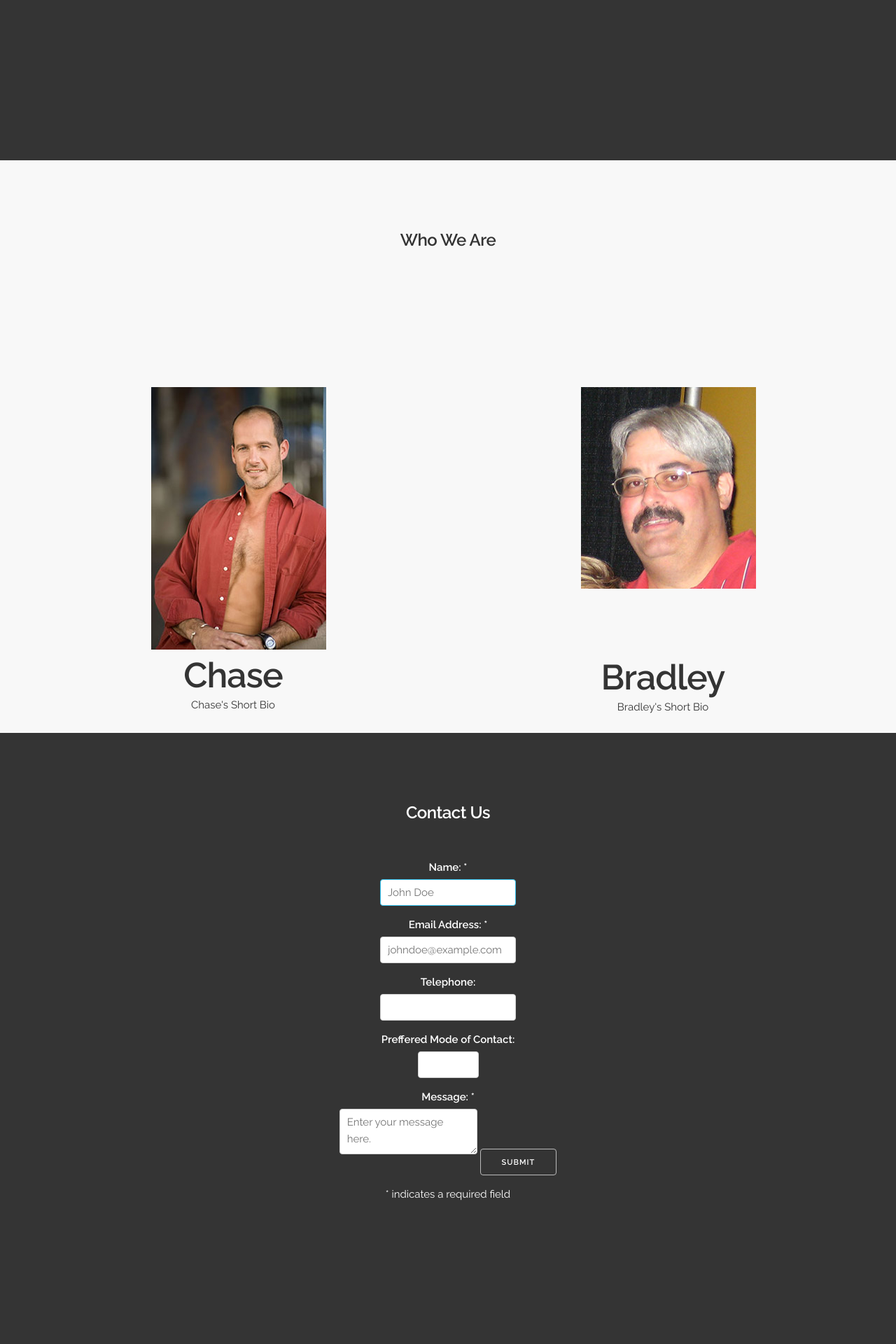
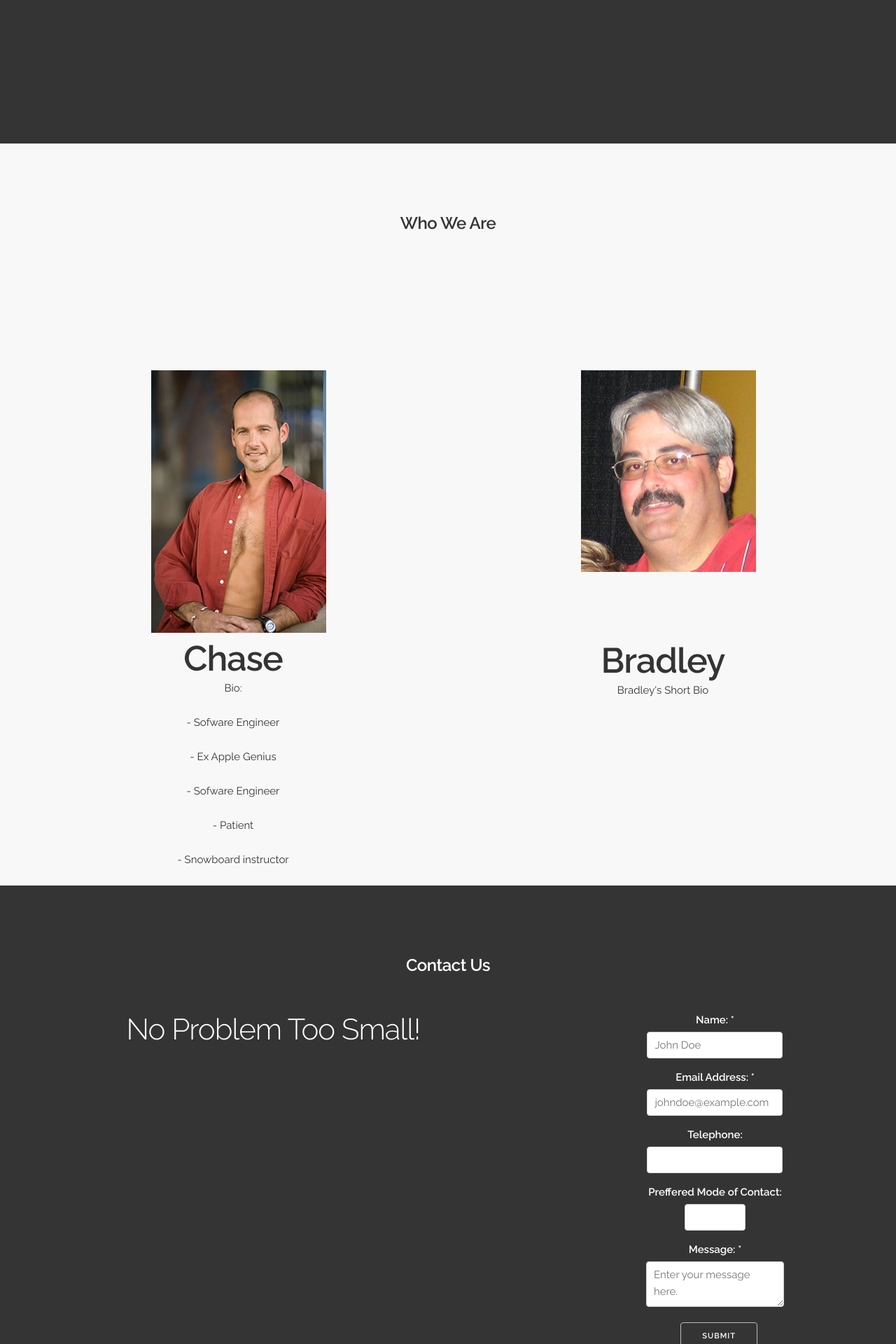
Before and after one commit to chickendiver/BreezeWebsite, a PHP site: page / in a window 1280 px wide. Shown: the part 880-2800 px from the top of the page at 70% size. Before the commit the page ends 2595 px from the top, so only its background shows below. Run offline with PHP 8.4, Linux system fonts and the light colour scheme.

Commit message:
removed comments. NBSP is fixed

```diff
--- a/css/layout.css
+++ b/css/layout.css
@@ -214,6 +214,19 @@
     margin-bottom: 5%;
 }
 
+.band.contact h2{
+
+}
+
+.band.contact #submit-button {
+    display:block;
+    margin-left:25%;
+}
+
+.band.contact #contact-form{
+    float:right;
+}
+
 .band.contact input, .band.contact textarea {
     color:black;
 }
@@ -223,7 +236,7 @@
 }
 
 
-/* Hiding/showing error/success messages in form */
+/*----- Hiding/showing error/success messages in form ----*/
 .band.contact #errors #info:before{
     content: '';
 }
--- a/index.php
+++ b/index.php
@@ -3,29 +3,23 @@
 <html lang="en">
 <head>
 
-  <!-- Basic Page Needs
-  –––––––––––––––––––––––––––––––––––––––––––––––––– -->
   <meta charset="utf-8">
   <title>Breeze Technical Services</title>
   <meta name="description" content="">
   <meta name="author" content="">
 
-  <!-- Mobile Specific Metas
-  –––––––––––––––––––––––––––––––––––––––––––––––––– -->
+
   <meta name="viewport" content="width=device-width, initial-scale=1">
 
-  <!-- FONT
-  –––––––––––––––––––––––––––––––––––––––––––––––––– -->
+
   <link href="//fonts.googleapis.com/css?family=Raleway:400,300,600" rel="stylesheet" type="text/css">
 
-  <!-- CSS
-  –––––––––––––––––––––––––––––––––––––––––––––––––– -->
+
   <link rel="stylesheet" href="css/normalize.css">
   <link rel="stylesheet" href="css/skeleton.css">
   <link rel="stylesheet" href="css/layout.css">
 
-  <!-- Favicon
-  –––––––––––––––––––––––––––––––––––––––––––––––––– -->
+
   <link rel="icon" type="image/png" href="images/favicon.png">
 
 </head>
@@ -34,8 +28,7 @@
   <!-- Nav bar layout -->
 
 
-  <!-- Primary Page Layout
-  –––––––––––––––––––––––––––––––––––––––––––––––––– -->
+  <!-- Primary Page Layout -->
   <div class = "band nav">
       <div class="container">
           <div class="row">
@@ -117,7 +110,13 @@
                     <img src="./images/chase_bio.jpg" alt="Breeze Technical Services">
                 </picture>
                 <h1>Chase</h1>
-                <p>Chase's Short Bio</p>
+                <p>Bio:</p>
+                <p>- Sofware Engineer</p>
+                <p>- Ex Apple Genius</p>
+                <p>- Sofware Engineer</p>
+                <p>- Patient</p>
+                <p>- Snowboard instructor</p>
+
               </div>
               <div class = "bio" style = "float:right; margin-right:5%; margin-right:5%;">
                 <picture>
@@ -140,8 +139,17 @@
           <div class="twelve columns">
             <h5>Contact Us</h5>
           </div>
+        </div>
 
-          <div id="contact-form" class="clearfix">
+        <div class = "row">
+          <div class="six columns">
+
+            <h2>No Problem Too Small! </h2>
+
+          </div>
+
+          <div class="six columns">
+            <div id="contact-form">
 
             <?php
             //init variables
@@ -170,7 +178,7 @@
 
             <form method="post" action="process.php">
                       <label for="name">Name: <span class="required">*</span></label>
-                    <input type="text" id="name" name="name" value="<?php echo ($sr && !$cf['form_ok']) ? $cf['posted_form_data']['name'] : '' ?>" placeholder="John Doe" required="required" autofocus="autofocus" />
+                      <input type="text" id="name" name="name" value="<?php echo ($sr && !$cf['form_ok']) ? $cf['posted_form_data']['name'] : '' ?>" placeholder="John Doe" required="required" <?php echo($sr && !$cr['form_ok'] ? 'autofocus="autofocus"' : '')?> />
 
                       <label for="email">Email Address: <span class="required">*</span></label>
                       <input type="email" id="email" name="email" value="<?php echo ($sr && !$cf['form_ok']) ? $cf['posted_form_data']['email'] : '' ?>" placeholder="johndoe@example.com" required="required" />
@@ -187,11 +195,11 @@
                       <label for="message">Message: <span class="required">*</span></label>
                       <textarea id="message" name="message" placeholder="Enter your message here." required= data-minlength="4"><?php echo ($sr && !$cf['form_ok']) ? $cf['posted_form_data']['message'] : '' ?></textarea>
 
-                    <span id="loading"></span>
                       <input type="submit" value="Submit" id="submit-button" />
                       <p id="req-field-desc"><span class="required">*</span> indicates a required field</p>
             </form>
             <?php unset($_SESSION['cf_returndata']); ?>
+            </div>
           </div>
           </div>
           </div>
```
Also changed, not shown: 1 other file. Lines whose indentation alone changed are shown as unchanged.
